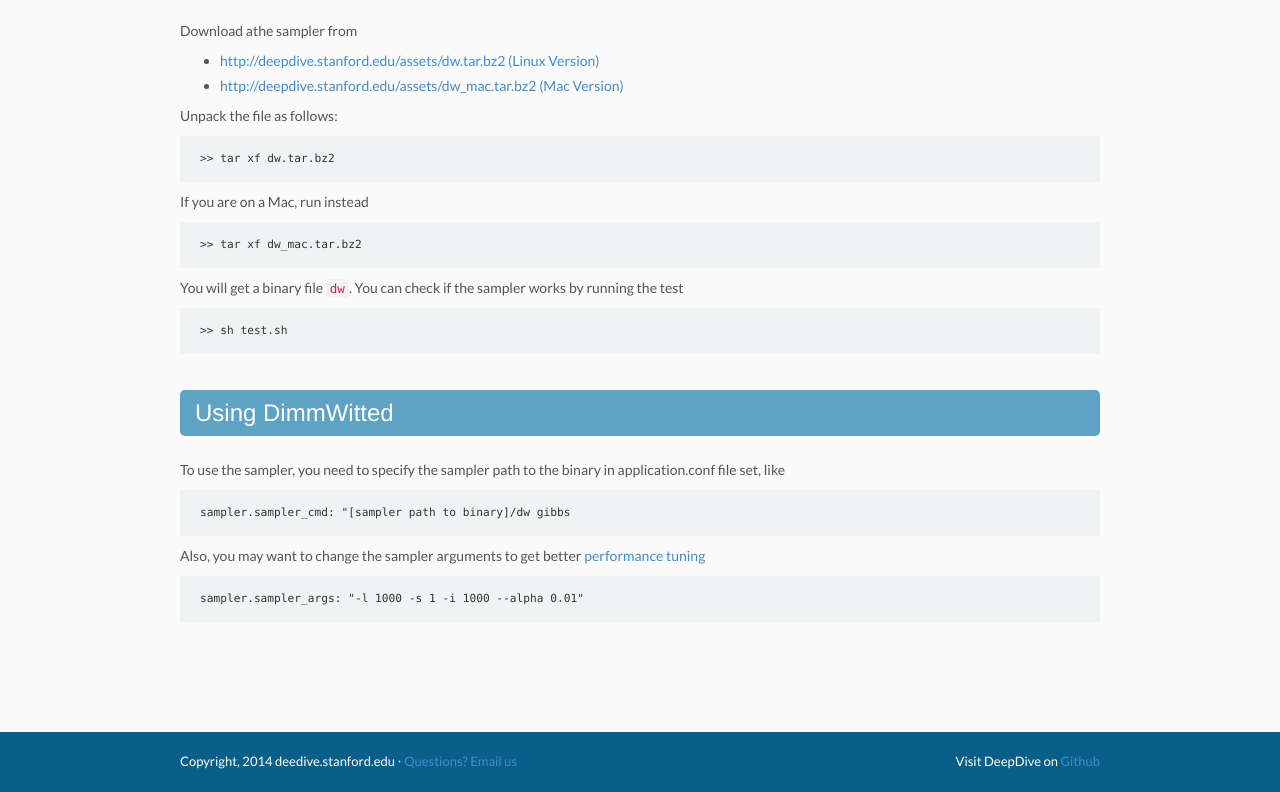
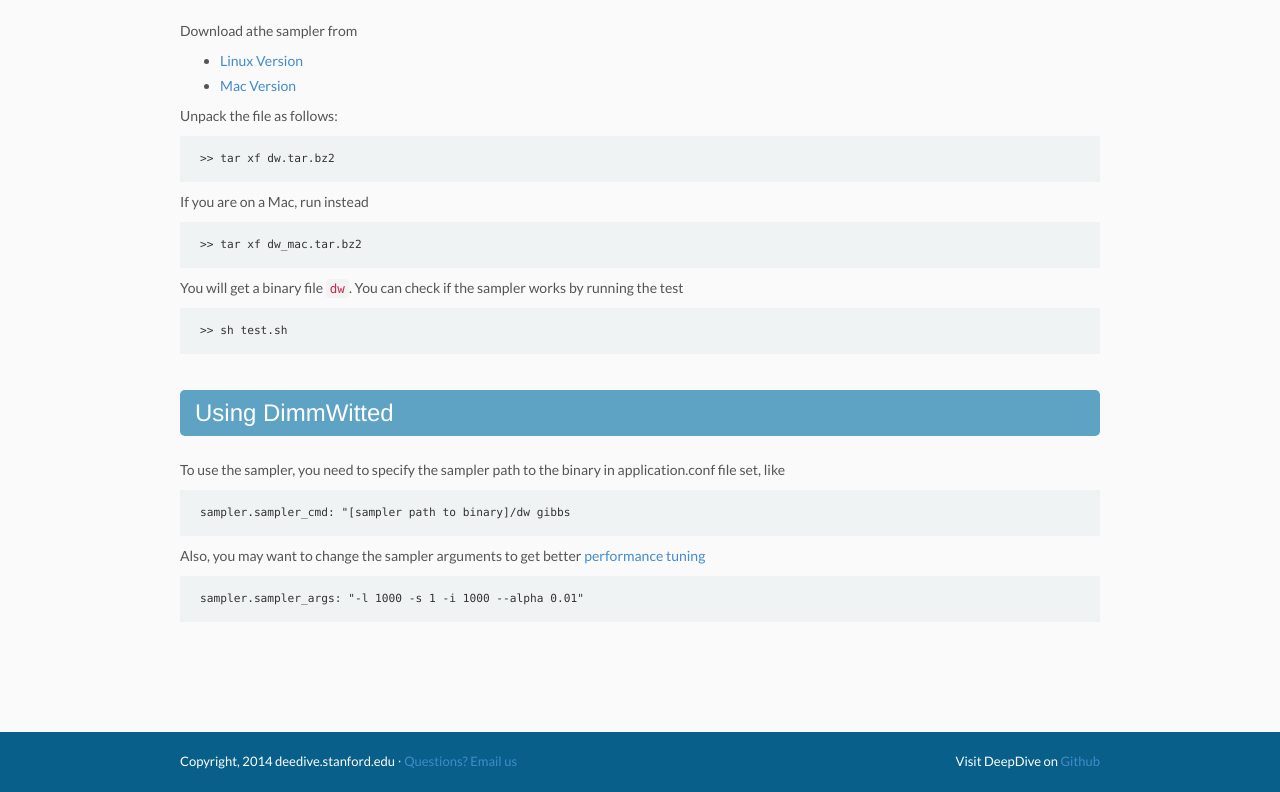
Before and after one commit to senaraiandi/deepdive, a Jekyll site: the page built from doc/sampler.md, in a window 1280 px wide. Shown: the part 320-1112 px from the top of the page. Built offline with Jekyll 4.4.1, drawn with Linux system fonts in a browser that asks for light colours; nearby versions of some CDN libraries.

Commit message:
update sampler link

```diff
--- a/doc/sampler.md
+++ b/doc/sampler.md
@@ -10,8 +10,8 @@
 
 Download athe sampler from
 
-  - [{{site.baseurl}}/assets/dw.tar.bz2 (Linux Version)]({{site.baseurl}}/assets/dw.tar.bz2)
-  - [{{site.baseurl}}/assets/dw_mac.tar.bz2 (Mac Version)]({{site.baseurl}}/assets/dw_mac.tar.bz2)
+  - [Linux Version]({{site.baseurl}}/assets/dw.tar.bz2)
+  - [Mac Version]({{site.baseurl}}/assets/dw_mac.tar.bz2)
 
 Unpack the file as follows:
 
```
